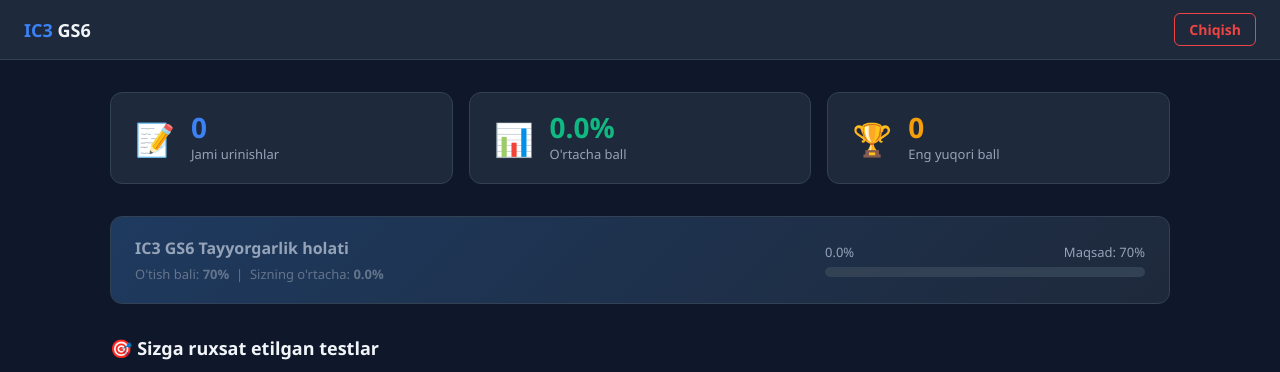
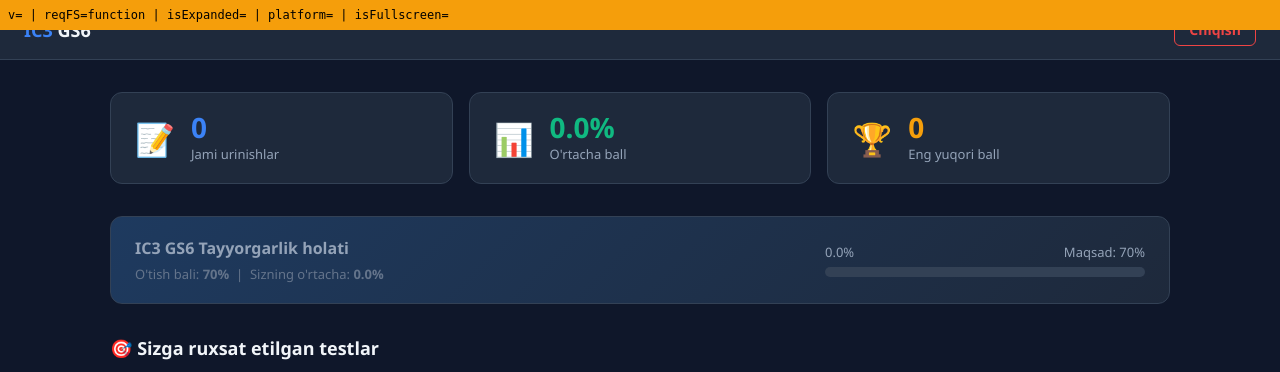
Before and after one commit to ozodbekjon01/certy_test, a Flask app: page /dashboard/ in a window 1280 px wide. Shown: the top 372 px of the page. Run offline with Flask 3, Linux system fonts and the light colour scheme; a user stored in the database is signed in; data comes from the database, SQL or seed files in the repository; some libraries are stand-ins or nearby versions.

Commit message:
debug: show WebApp version and methods

```diff
--- a/templates/dashboard/index.html
+++ b/templates/dashboard/index.html
@@ -14,9 +14,14 @@
             function goFs() {
                 try { if (typeof wa.requestFullscreen === 'function') wa.requestFullscreen(); } catch(e) {}
             }
-            // SDK tayyor bo'lgach fullscreen
             goFs();
             setTimeout(goFs, 300);
+            window.addEventListener('DOMContentLoaded', function() {
+                var d = document.createElement('div');
+                d.style.cssText = 'position:fixed;top:0;left:0;right:0;z-index:99999;background:#f59e0b;color:#000;font-size:12px;padding:8px;font-family:monospace;';
+                d.textContent = 'v=' + wa.version + ' | reqFS=' + (typeof wa.requestFullscreen) + ' | isExpanded=' + wa.isExpanded + ' | platform=' + wa.platform + ' | isFullscreen=' + wa.isFullscreen;
+                document.body.appendChild(d);
+            });
         })();
     </script>
     <style>
```
